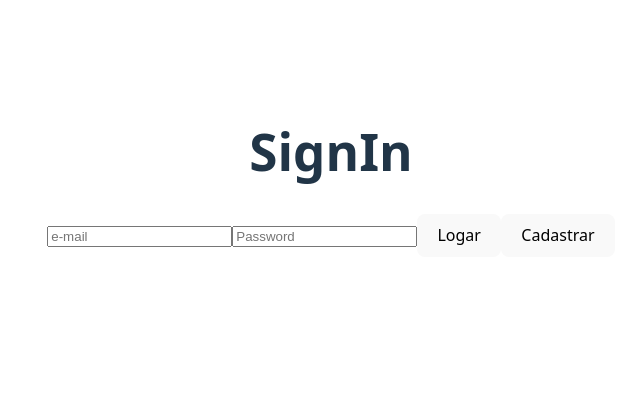
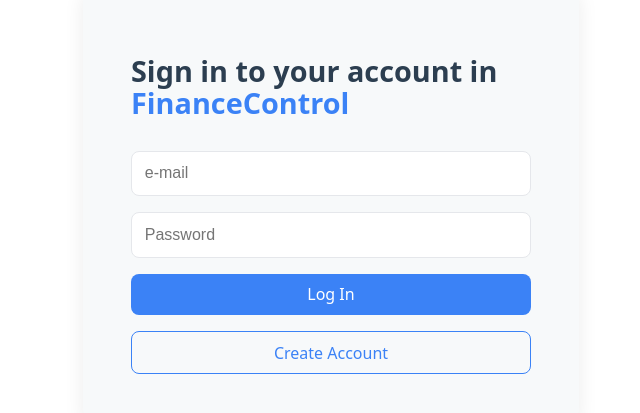
Before and after one commit to Lucas-Azedo/FinanceControl, a Vue app in the folder frontend/: page /signin in a window 1280 px wide. Shown: the part 227-640 px from the top of the page, without its empty margins (309-949 px from the left). Built offline with nearby package versions, Linux system fonts and the light colour scheme.

Commit message:
CSS style changes

```diff
--- a/frontend/src/components/common/DropdownMenu.vue
+++ b/frontend/src/components/common/DropdownMenu.vue
@@ -1,11 +1,13 @@
 <template>
-    <div class="relative">
-    <button @click="toggleMenu">Menu</button>
-    <div v-if="showMenu" class="absolute bg-white border mt-2 p-2">
-      <ul>
-        <li><button @click="goToProfile">Ver Perfil</button></li>
-        <li><button @click="handleLogout">Logout</button></li>
-      </ul>
+    <div class="header">
+      <div class="menu-container">
+      <button @click="toggleMenu">Menu</button>
+      <div v-if="showMenu" class="dropdown">
+        <ul>
+          <li><button @click="goToProfile">Ver Perfil</button></li>
+          <li><button @click="handleLogout">Logout</button></li>
+        </ul>
+      </div>
     </div>
   </div>
 </template>
@@ -30,5 +32,6 @@ const showMenu = ref(false)
   function handleLogout() {
       showMenu.value = false
       logout()
+      redirect('/signin')
   }
 </script>
--- a/frontend/src/composables/useAuth.ts
+++ b/frontend/src/composables/useAuth.ts
@@ -1,9 +1,6 @@
 import { ref } from 'vue';
-import { useNavigation } from '../composables/useNavigation'
-
 
 const token = ref(localStorage.getItem('token'))
-const { redirect } = useNavigation()
 
 export function useAuth() {
 
@@ -19,7 +16,6 @@ export function useAuth() {
     function logout() {
         token.value = null
         localStorage.removeItem('token')
-        redirect('/signin')
     }
 
     function isAuthenticated() {
--- a/frontend/src/router/index.ts
+++ b/frontend/src/router/index.ts
@@ -52,7 +52,7 @@ const router = createRouter({
   routes
 })
 
-router.beforeEach( function (to, from, next) {
+router.beforeEach((to, from, next) => {
   const { isAuthenticated } = useAuth();
 
   if(to.meta.requiresAuth && !isAuthenticated()){
--- a/frontend/src/style.css
+++ b/frontend/src/style.css
@@ -1,11 +1,20 @@
 :root {
+  --color-text: #2C3E50;
+  --color-background: #FFFFFF;
+  --color-card: #F7F9FA;
+  --color-primary: #3B82F6;
+  --color-primary-hover: #2563EB;
+  --color-error: #EF4444;
+  --color-success: #10B981;
+  --color-border: #E5E7EB;
+
   font-family: system-ui, Avenir, Helvetica, Arial, sans-serif;
   line-height: 1.5;
   font-weight: 400;
 
   color-scheme: light dark;
-  color: rgba(255, 255, 255, 0.87);
-  background-color: #242424;
+  color: var(--color-text);
+  background-color: var(--color-background);
 
   font-synthesis: none;
   text-rendering: optimizeLegibility;
@@ -18,7 +27,7 @@
 }
 
 .errors{
-  color: red;
+  color: var(--color-error);
   list-style: none;
 }
 
@@ -28,12 +37,10 @@
 }
 
 a {
-  font-weight: 500;
-  color: #646cff;
-  text-decoration: inherit;
+  color: var(--color-primary);
 }
 a:hover {
-  color: #535bf2;
+  color: var(--color-primary-hover);
 }
 
 body {
@@ -50,18 +57,21 @@ h1 {
 }
 
 button {
+  background-color: var(--color-card);
+  color: var(--color-text);
+  border: 1px solid var(--color-border);
+
   border-radius: 8px;
-  border: 1px solid transparent;
   padding: 0.6em 1.2em;
   font-size: 1em;
   font-weight: 500;
   font-family: inherit;
-  background-color: #1a1a1a;
   cursor: pointer;
   transition: border-color 0.25s;
 }
 button:hover {
-  border-color: #646cff;
+  background-color: var(--color-primary);
+  color: #fff;
 }
 button:focus,
 button:focus-visible {
@@ -69,6 +79,9 @@ button:focus-visible {
 }
 
 .card {
+   background-color: var(--color-card);
+  border: 1px solid var(--color-border);
+  border-radius: 8px;
   padding: 2em;
 }
 
@@ -91,3 +104,131 @@ button:focus-visible {
     background-color: #f9f9f9;
   }
 }
+
+.header {
+  background-color: var(--color-card);
+  color: var(--color-text);
+  border-bottom: 1px solid var(--color-border);
+
+  position: fixed;
+  top: 0;
+  left: 0;
+  right: 0;
+  padding: 1rem;
+  display: flex;
+  justify-content: flex-end;
+  z-index: 1000;
+}
+
+.menu-container {
+  position: relative;
+}
+
+.dropdown {
+  position: absolute;
+  right: 0;
+  top: 100%;
+  background-color: #fff;
+  color: #000;
+  border: 1px solid #ccc;
+  margin-top: 0.5rem;
+  padding: 0.5rem;
+  border-radius: 4px;
+  min-width: 120px;
+}
+
+.dropdown ul {
+  list-style: none;
+  padding: 0;
+  margin: 0;
+}
+
+.dropdown li {
+  margin-bottom: 0.5rem;
+}
+
+.dropdown li:last-child {
+  margin-bottom: 0;
+}
+
+.dropdown button {
+  width: 100%;
+  text-align: left;
+  background-color: transparent;
+  color: #000;
+  padding: 0.5rem;
+  border: none;
+  cursor: pointer;
+}
+
+.dropdown button:hover {
+  background-color: #f0f0f0;
+}
+
+.login-page {
+  display: flex;
+  justify-content: center;
+  align-items: center;
+  height: 100vh;
+  background-color: var(--color-background);
+}
+
+.login-card {
+  background-color: var(--color-card);
+  padding: 3rem;
+  border-radius: 12px;
+  box-shadow: 0 4px 20px rgba(0, 0, 0, 0.08);
+  max-width: 400px;
+  width: 100%;
+  text-align: left;
+}
+
+.login-card h1 {
+  font-size: 1.8rem;
+  margin-bottom: 2rem;
+  color: var(--color-text);
+}
+
+.brand {
+  color: var(--color-primary);
+}
+
+.form {
+  display: flex;
+  flex-direction: column;
+  gap: 1rem;
+}
+
+.form input {
+  padding: 0.8rem;
+  border: 1px solid var(--color-border);
+  border-radius: 8px;
+  font-size: 1rem;
+}
+
+.form input:focus {
+  outline: none;
+  border-color: var(--color-primary);
+  box-shadow: 0 0 0 2px rgba(59, 130, 246, 0.2);
+}
+
+button.primary {
+  background-color: var(--color-primary);
+  color: #fff;
+  border: none;
+}
+
+button.primary:hover {
+  background-color: var(--color-primary-hover);
+}
+
+button.secondary {
+  background-color: transparent;
+  color: var(--color-primary);
+  border: 1px solid var(--color-primary);
+}
+
+button.secondary:hover {
+  background-color: var(--color-primary);
+  color: #fff;
+}
--- a/frontend/src/views/auth/SignIn.vue
+++ b/frontend/src/views/auth/SignIn.vue
@@ -1,6 +1,7 @@
 <template>
-    <div id="login" class="all">
-        <h1>SignIn</h1>
+    <div id="login" class="login-page">
+        <div class="login-card">
+            <h1>Sign in to your account in <span class="brand">FinanceControl</span></h1>
 
             <div v-if="errorMessages.length" class ="errors">
                 <ul>
@@ -8,11 +9,12 @@
                 </ul>
             </div>
 
-        <div>
-            <input v-model="email" placeholder="e-mail" type="email" />
+            <div class="form">
+                <input v-model="email" placeholder="e-mail" type="email" autocomplete="name"/>
                 <input v-model="password" placeholder="Password" type="password" />
-            <button @click="signIn">Logar</button>
-            <button @click="signUp">Cadastrar</button>
+                <button @click="signIn" class="primary">Log In </button>
+                <button @click="signUp" class="secondary">Create Account</button>
+            </div>
         </div>
     </div>
 </template>
--- a/frontend/src/views/auth/SignUp.vue
+++ b/frontend/src/views/auth/SignUp.vue
@@ -1,19 +1,21 @@
 <template>
-	<div id="login" class="all">
-		<h1>SignUp</h1>
+  <div id="login" class="login-page">
+    <div class="login-card">
+		  <h1>Create your account in <span class="brand">FinanceControl</span></h1>
 
-    <div v-if="errorMessages.length" class ="errors">
-      <ul>
-        <li v-for="(err, i) in errorMessages" :key="i">{{ err }}</li>
-      </ul>
-    </div>
+      <div v-if="errorMessages.length" class ="errors">
+        <ul>
+          <li v-for="(err, i) in errorMessages" :key="i">{{ err }}</li>
+        </ul>
+      </div>
 
-    <div>
-      <input v-model="name" placeholder="Name" />
-      <input v-model="email" placeholder="E-mail" />
-      <input v-model="password" placeholder="Password" type="password" />
-      <button @click="signUp">Cadastrar</button>
-      <button @click="signIn">Logar</button>
+      <div class="form">
+        <input v-model="name" placeholder="Name" type="text" autocomplete="name" />
+        <input v-model="email" placeholder="E-mail" type="text" autocomplete="email"/>
+        <input v-model="password" placeholder="Password" type="password" autocomplete="new-password"/>
+        <button @click="signUp"  class="primary">Sign Up</button>
+        <button @click="signIn"  class="seciondary">Log in</button>
+      </div>
     </div>
   </div>
 </template>
--- a/frontend/src/views/dashboard/Dashboard.vue
+++ b/frontend/src/views/dashboard/Dashboard.vue
@@ -3,5 +3,4 @@
 </template>
 <script setup lang="ts">
 import DropdownMenu from '../../components/common/DropdownMenu.vue'
-
 </script>
--- a/frontend/src/views/profile/Profile.vue
+++ b/frontend/src/views/profile/Profile.vue
@@ -1,2 +1,6 @@
-<template></template>
-<script setup lang="ts"></script>
+<template>
+    <DropdownMenu/>
+</template>
+<script setup lang="ts">
+import DropdownMenu from '../../components/common/DropdownMenu.vue'
+</script>
```
Lines whose indentation alone changed are shown as unchanged.
